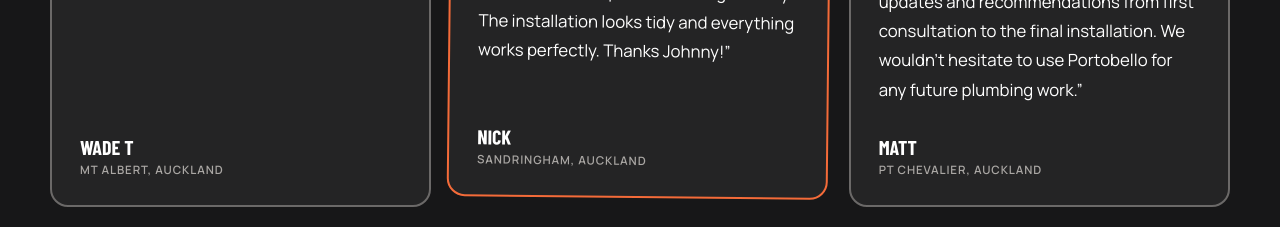
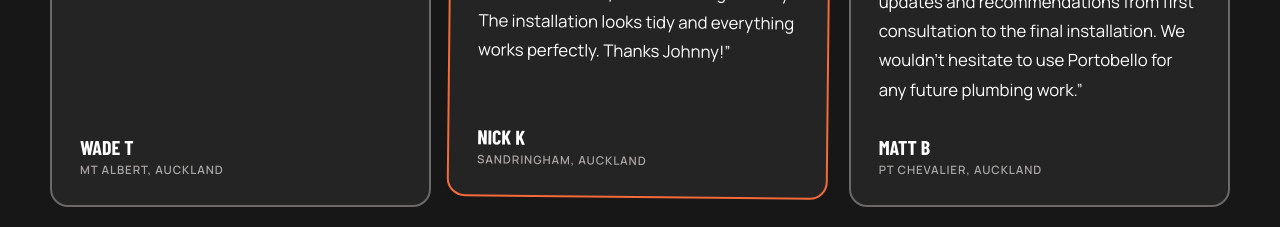
Before and after one commit to johnnyelton85/Portobello-Website-, a Next.js app: page / in a window 1280 px wide. Shown: the part 4220-4447 px from the top of the page. Built offline with nearby package versions, Linux system fonts and the light colour scheme; a web font is replaced by a local one.

Commit message:
Update reviewer names to Matt B and Nick K
Co-authored-by: johnnyelton85 <johnnyelton85@users.noreply.github.com>

```diff
--- a/data/site.ts
+++ b/data/site.ts
@@ -88,13 +88,13 @@ export const reviews = [
   {
     quote:
       "We recently had Johnny replace our kitchen tap and install a water filtration system. The whole process was straightforward from start to finish. He was friendly, knowledgeable, and happy to answer a few questions along the way. The installation looks tidy and everything works perfectly. Thanks Johnny!",
-    name: "Nick",
+    name: "Nick K",
     suburb: "Sandringham",
   },
   {
     quote:
       "Really pleased with the work Portobello Plumbing did. Johnny did an excellent job installing our household water filtration system, and at a competitive price. He was very knowledgeable giving us regular updates and recommendations from first consultation to the final installation. We wouldn't hesitate to use Portobello for any future plumbing work.",
-    name: "Matt",
+    name: "Matt B",
     suburb: "Pt Chevalier",
   },
 ];
```
